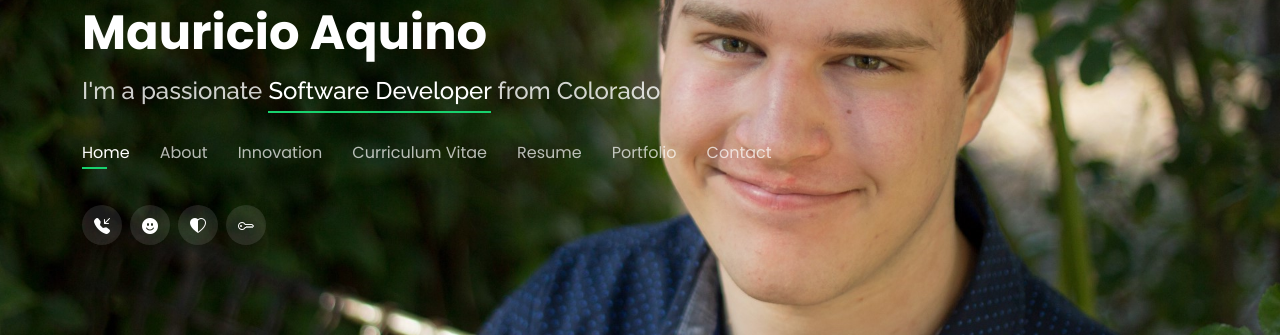
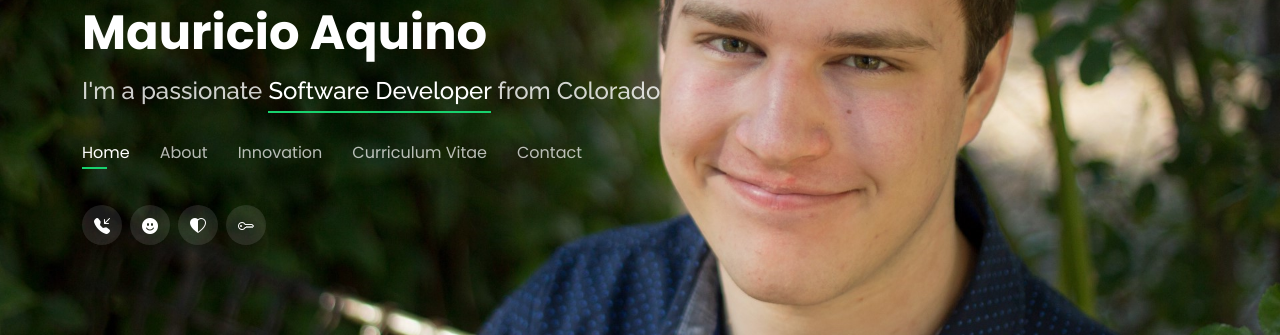
Before and after one commit to Moneyseal/Moneyseal.github.io, a PHP site: page / in a window 1280 px wide. Shown: the part 273-608 px from the top of the page. Run offline with PHP 8.4, Linux system fonts and the light colour scheme; some libraries are stand-ins or nearby versions.

Commit message:
Couple Quick Fixes

```diff
--- a/assets/css/style.css
+++ b/assets/css/style.css
@@ -599,7 +599,7 @@ section .container {
 /*--------------------------------------------------------------
 # Innovation
 --------------------------------------------------------------*/
-.innovation .innovation-title h3 {
+.about-innovation .innovation-title h3 {
   font-weight: 700;
   font-size: 26px;
   color: #18d26e;
--- a/index.html
+++ b/index.html
@@ -52,9 +52,9 @@
           <li><a class="nav-link" href="#about">About</a></li>
           <li><a class="nav-link" href="#innovation">Innovation</a></li>
           <li><a class="nav-link" href="#curriculum">Curriculum Vitae</a></li>
-          <li><a class="nav-link" href="#resume">Resume</a></li>
+          <!-- <li><a class="nav-link" href="#resume">Resume</a></li> -->
           <!-- <li><a class="nav-link" href="#services">Services</a></li> -->
-          <li><a class="nav-link" href="#portfolio">Portfolio</a></li>
+          <!-- <li><a class="nav-link" href="#portfolio">Portfolio</a></li> -->
           <li><a class="nav-link" href="#contact">Contact</a></li>
         </ul>
         <i class="bi bi-list mobile-nav-toggle"></i>
```
